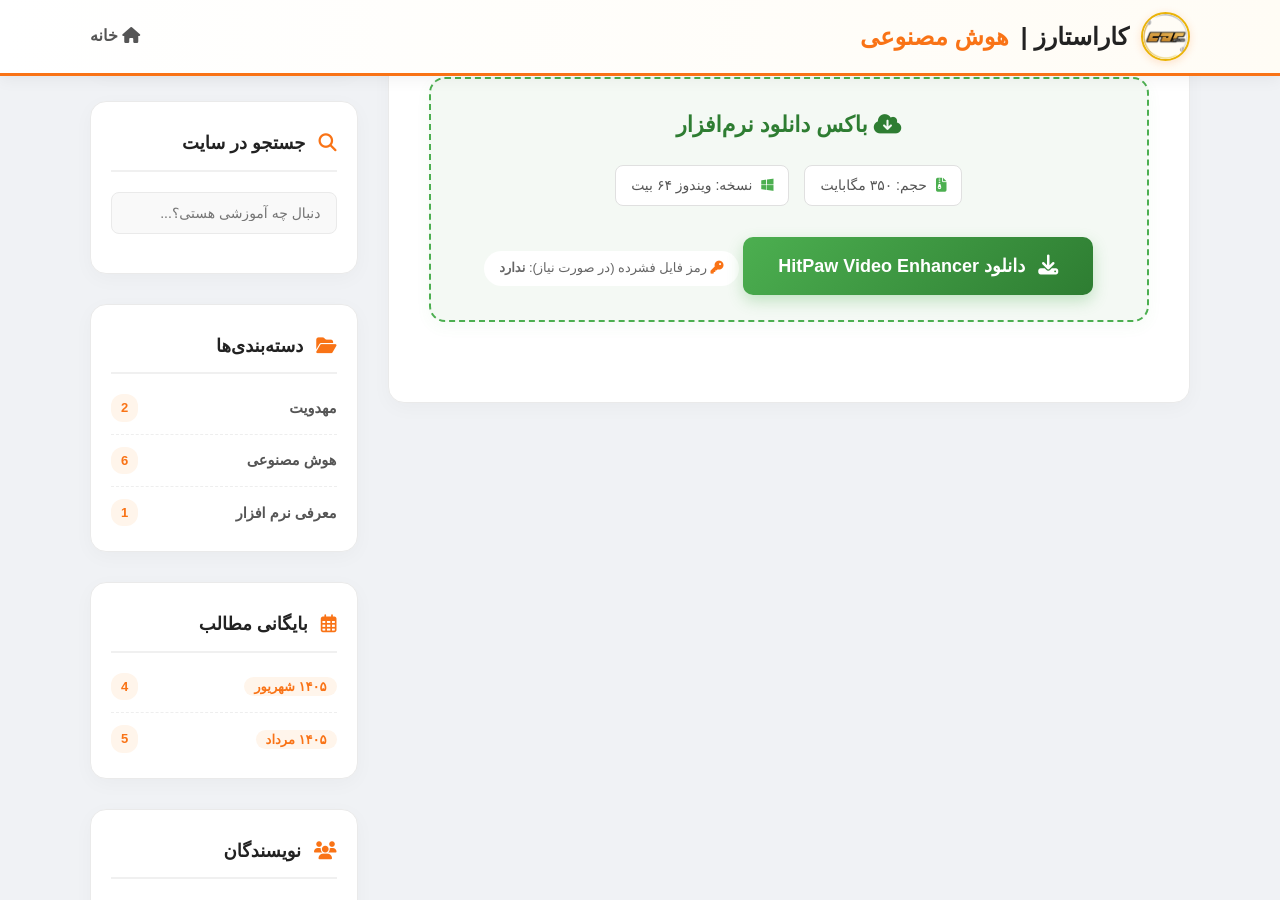
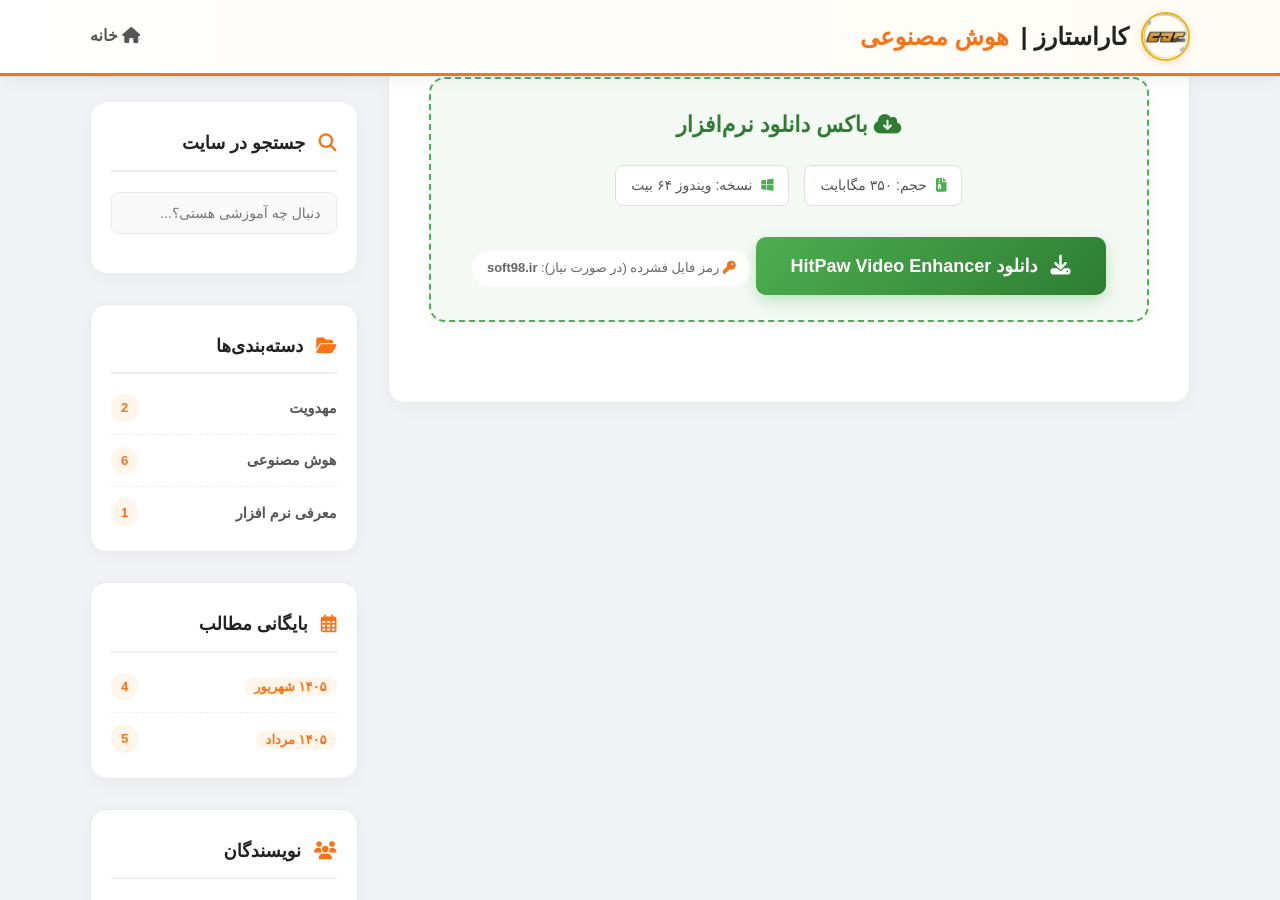
Before and after one commit to carstars7/carstars7.github.io, a Jekyll site: the page built from _posts/2026-09-03-HitPaw-Video-Enhancer.md, in a window 1280 px wide and 900 px high, scrolled down 475 px. Built offline with Jekyll 4.4.1, drawn with Linux system fonts in a browser that asks for light colours; comment, search, counter and statistics services are not loaded; a style sheet for code colours, icons or effects is not loaded.

Commit message:
Update 2026-09-03-HitPaw-Video-Enhancer.md

```diff
--- a/_posts/2026-09-03-HitPaw-Video-Enhancer.md
+++ b/_posts/2026-09-03-HitPaw-Video-Enhancer.md
@@ -81,11 +81,11 @@
   </div>
 
   <!-- لینک تلگرام، مدیافایر یا هرجایی که آپلود کردی را جایگزین لینک زیر کن -->
-  <a href="https://t.me/car_stars_7/123" class="dl-btn" target="_blank">
+  <a href="https://t.me/car_stars_7/2865" class="dl-btn" target="_blank">
     <i class="fa-solid fa-download"></i> دانلود HitPaw Video Enhancer
   </a>
 
   <div class="dl-pass">
-    <i class="fa-solid fa-key" style="color:#f97316;"></i> رمز فایل فشرده (در صورت نیاز): <strong>ندارد</strong>
+    <i class="fa-solid fa-key" style="color:#f97316;"></i> رمز فایل فشرده (در صورت نیاز): <strong>soft98.ir</strong>
   </div>
 </div>
```
